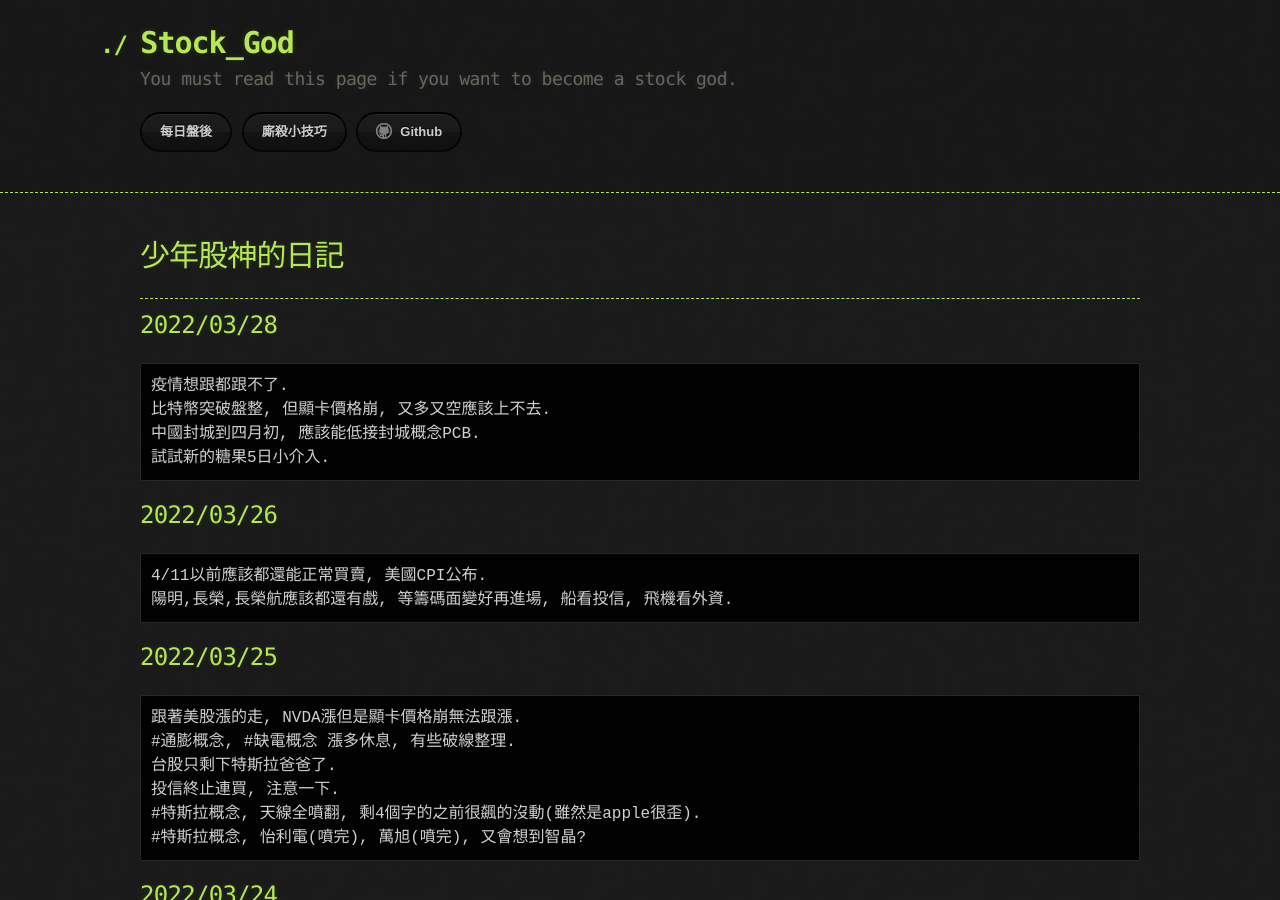
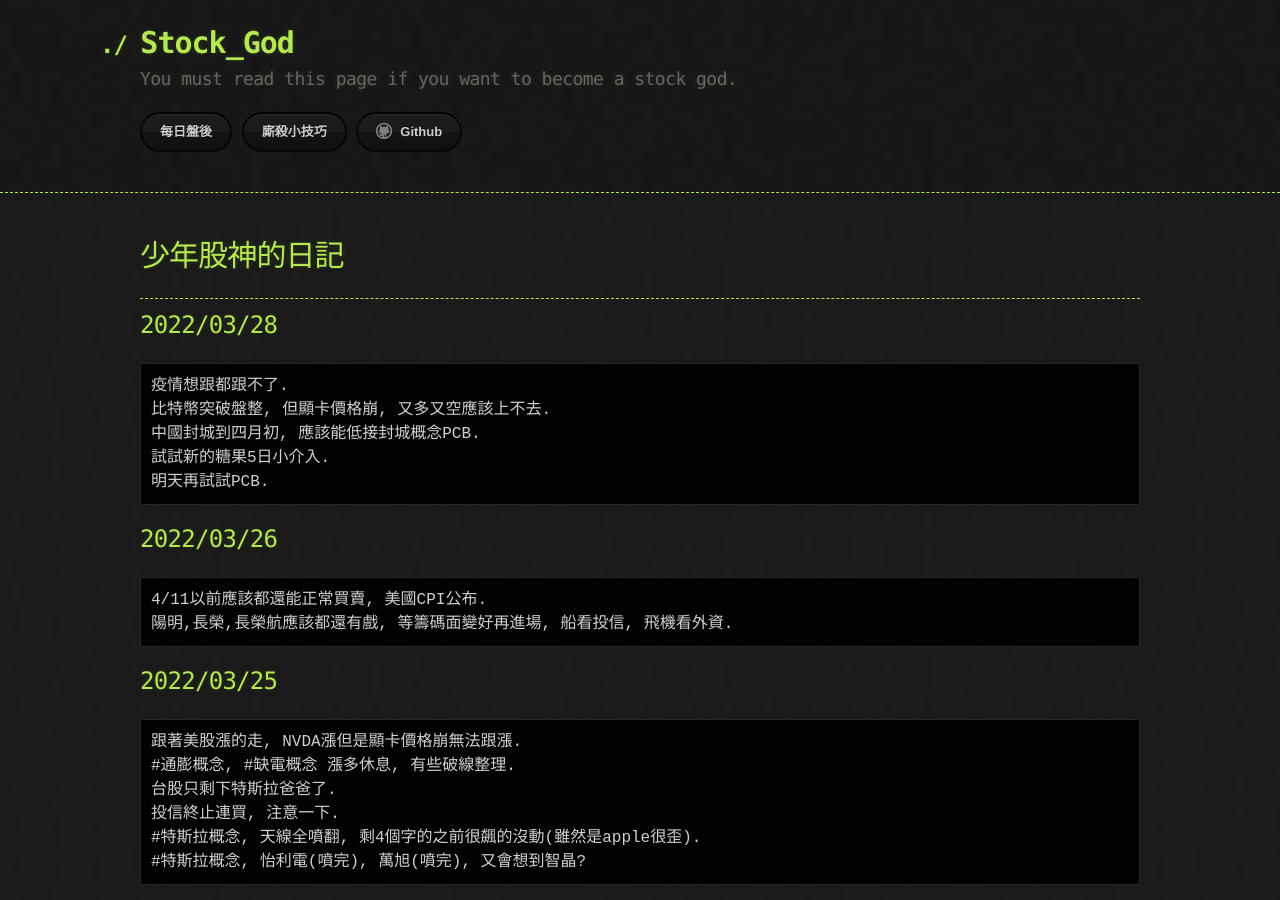
Before and after one commit to lepg5487/Stock_God, a Jekyll site: the page built from index.md, in a window 1280 px wide and 900 px high. Built offline with Jekyll 4.4.1, drawn with Linux system fonts in a browser that asks for light colours; our own code applies the rules of GitHub Pages for plain Markdown files.

Commit message:
Update index.md

````diff
--- a/index.md
+++ b/index.md
@@ -12,6 +12,7 @@ layout: testlayouts
 比特幣突破盤整, 但顯卡價格崩, 又多又空應該上不去.
 中國封城到四月初, 應該能低接封城概念PCB.
 試試新的糖果5日小介入.
+明天再試試PCB.
 ```
 
 ## 2022/03/26
````
